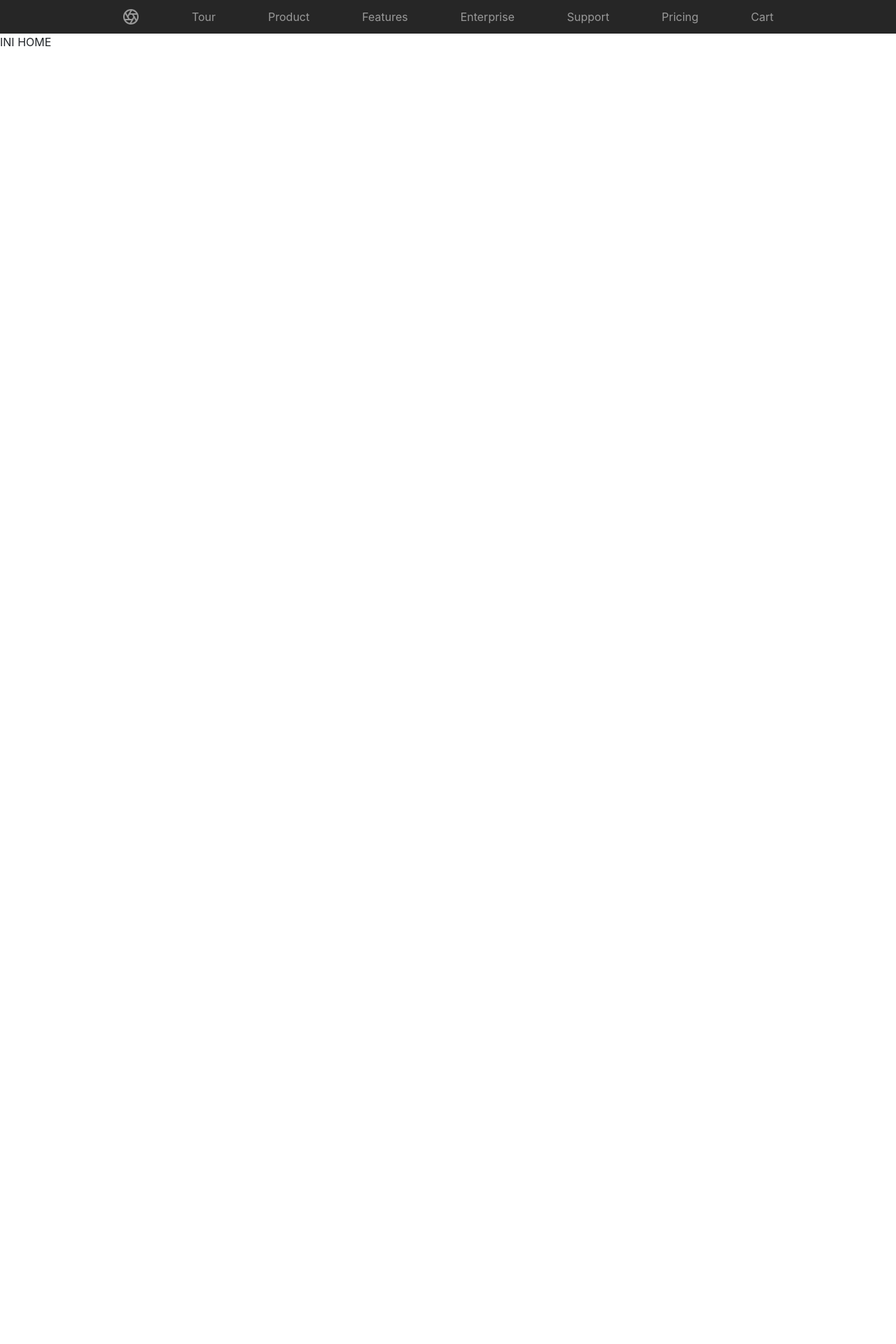
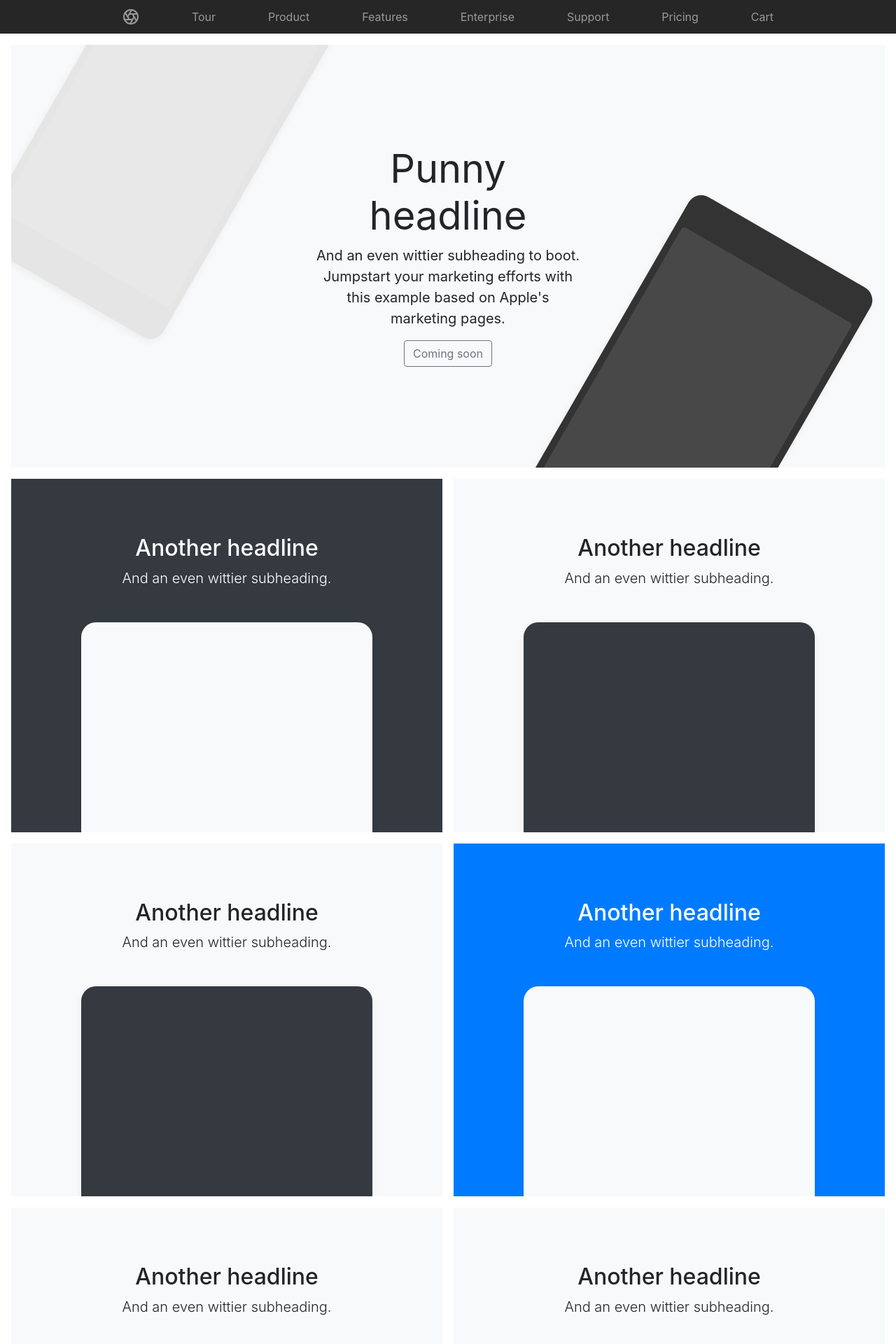
Before and after one commit to suprais/vans, a CodeIgniter app: page /vans/ in a window 1280 px wide. Shown: the top 1920 px of the page at 70% size. Before the commit the page ends 66 px from the top, so only its background shows below. Run offline with CodeIgniter, Linux system fonts and the light colour scheme; some libraries are stand-ins or nearby versions.

Commit message:
Mengubah View Home , dan CRUD Member

```diff
--- a/application/views/footer.php
+++ b/application/views/footer.php
@@ -4,9 +4,14 @@
 <!-- Bootstrap core JavaScript
     ================================================== -->
     <!-- Placed at the end of the document so the pages load faster -->
-    <script src="https://code.jquery.com/jquery-3.3.1.slim.min.js" integrity="sha384-q8i/X+965DzO0rT7abK41JStQIAqVgRVzpbzo5smXKp4YfRvH+8abtTE1Pi6jizo" crossorigin="anonymous"></script>
+
 <script src="https://cdnjs.cloudflare.com/ajax/libs/popper.js/1.14.3/umd/popper.min.js" integrity="sha384-ZMP7rVo3mIykV+2+9J3UJ46jBk0WLaUAdn689aCwoqbBJiSnjAK/l8WvCWPIPm49" crossorigin="anonymous"></script>
 <script src="https://stackpath.bootstrapcdn.com/bootstrap/4.1.1/js/bootstrap.min.js" integrity="sha384-smHYKdLADwkXOn1EmN1qk/HfnUcbVRZyYmZ4qpPea6sjB/pTJ0euyQp0Mk8ck+5T" crossorigin="anonymous"></script>
 
+<script src="https://cdn.datatables.net/1.10.16/js/jquery.dataTables.min.js"></script>
+	<script src="https://cdn.datatables.net/1.10.16/js/dataTables.bootstrap4.min.js"></script>
+	<script src="https://cdn.datatables.net/responsive/2.2.1/js/dataTables.responsive.min.js"></script>
+	<script src="https://cdn.datatables.net/responsive/2.2.1/js/responsive.bootstrap4.min.js"></script>
+
   </body>
 </html>
--- a/application/views/header.php
+++ b/application/views/header.php
@@ -14,6 +14,15 @@
 
     <!-- Custom styles for this template -->
     <link href="<?php echo base_url() ?>assets/css/carousel.css" rel="stylesheet">
+
+    <link rel="stylesheet" href="https://cdn.datatables.net/1.10.16/css/dataTables.bootstrap4.min.css">
+  <link rel="stylesheet" href="https://cdn.datatables.net/responsive/2.2.1/css/responsive.bootstrap4.min.css">
+
+
+      <script
+  src="https://code.jquery.com/jquery-3.3.1.js"
+  integrity="sha256-2Kok7MbOyxpgUVvAk/HJ2jigOSYS2auK4Pfzbm7uH60="
+  crossorigin="anonymous"></script>
   </head>
 
   <body>
--- a/application/views/home.php
+++ b/application/views/home.php
@@ -1,4 +1,80 @@
-<?php $this->load->view('header'); ?>
-<?php $this->load->view('navbar'); ?>
-INI HOME
-<?php $this->load->view('footer'); ?>
+<?php $this->load->view('header') ?>
+<?php $this->load->view('navbar') ?>
+<div class="position-relative overflow-hidden p-3 p-md-5 m-md-3 text-center bg-light">
+      <div class="col-md-5 p-lg-5 mx-auto my-5">
+        <h1 class="display-4 font-weight-normal">Punny headline</h1>
+        <p class="lead font-weight-normal">And an even wittier subheading to boot. Jumpstart your marketing efforts with this example based on Apple's marketing pages.</p>
+        <a class="btn btn-outline-secondary" href="#">Coming soon</a>
+      </div>
+      <div class="product-device box-shadow d-none d-md-block"></div>
+      <div class="product-device product-device-2 box-shadow d-none d-md-block"></div>
+    </div>
+
+    <div class="d-md-flex flex-md-equal w-100 my-md-3 pl-md-3">
+      <div class="bg-dark mr-md-3 pt-3 px-3 pt-md-5 px-md-5 text-center text-white overflow-hidden">
+        <div class="my-3 py-3">
+          <h2 class="display-5">Another headline</h2>
+          <p class="lead">And an even wittier subheading.</p>
+        </div>
+        <div class="bg-light box-shadow mx-auto" style="width: 80%; height: 300px; border-radius: 21px 21px 0 0;"></div>
+      </div>
+      <div class="bg-light mr-md-3 pt-3 px-3 pt-md-5 px-md-5 text-center overflow-hidden">
+        <div class="my-3 p-3">
+          <h2 class="display-5">Another headline</h2>
+          <p class="lead">And an even wittier subheading.</p>
+        </div>
+        <div class="bg-dark box-shadow mx-auto" style="width: 80%; height: 300px; border-radius: 21px 21px 0 0;"></div>
+      </div>
+    </div>
+
+    <div class="d-md-flex flex-md-equal w-100 my-md-3 pl-md-3">
+      <div class="bg-light mr-md-3 pt-3 px-3 pt-md-5 px-md-5 text-center overflow-hidden">
+        <div class="my-3 p-3">
+          <h2 class="display-5">Another headline</h2>
+          <p class="lead">And an even wittier subheading.</p>
+        </div>
+        <div class="bg-dark box-shadow mx-auto" style="width: 80%; height: 300px; border-radius: 21px 21px 0 0;"></div>
+      </div>
+      <div class="bg-primary mr-md-3 pt-3 px-3 pt-md-5 px-md-5 text-center text-white overflow-hidden">
+        <div class="my-3 py-3">
+          <h2 class="display-5">Another headline</h2>
+          <p class="lead">And an even wittier subheading.</p>
+        </div>
+        <div class="bg-light box-shadow mx-auto" style="width: 80%; height: 300px; border-radius: 21px 21px 0 0;"></div>
+      </div>
+    </div>
+
+    <div class="d-md-flex flex-md-equal w-100 my-md-3 pl-md-3">
+      <div class="bg-light mr-md-3 pt-3 px-3 pt-md-5 px-md-5 text-center overflow-hidden">
+        <div class="my-3 p-3">
+          <h2 class="display-5">Another headline</h2>
+          <p class="lead">And an even wittier subheading.</p>
+        </div>
+        <div class="bg-white box-shadow mx-auto" style="width: 80%; height: 300px; border-radius: 21px 21px 0 0;"></div>
+      </div>
+      <div class="bg-light mr-md-3 pt-3 px-3 pt-md-5 px-md-5 text-center overflow-hidden">
+        <div class="my-3 py-3">
+          <h2 class="display-5">Another headline</h2>
+          <p class="lead">And an even wittier subheading.</p>
+        </div>
+        <div class="bg-white box-shadow mx-auto" style="width: 80%; height: 300px; border-radius: 21px 21px 0 0;"></div>
+      </div>
+    </div>
+
+    <div class="d-md-flex flex-md-equal w-100 my-md-3 pl-md-3">
+      <div class="bg-light mr-md-3 pt-3 px-3 pt-md-5 px-md-5 text-center overflow-hidden">
+        <div class="my-3 p-3">
+          <h2 class="display-5">Another headline</h2>
+          <p class="lead">And an even wittier subheading.</p>
+        </div>
+        <div class="bg-white box-shadow mx-auto" style="width: 80%; height: 300px; border-radius: 21px 21px 0 0;"></div>
+      </div>
+      <div class="bg-light mr-md-3 pt-3 px-3 pt-md-5 px-md-5 text-center overflow-hidden">
+        <div class="my-3 py-3">
+          <h2 class="display-5">Another headline</h2>
+          <p class="lead">And an even wittier subheading.</p>
+        </div>
+        <div class="bg-white box-shadow mx-auto" style="width: 80%; height: 300px; border-radius: 21px 21px 0 0;"></div>
+      </div>
+    </div>
+<?php $this->load->view('footer') ?>
```
Also changed, not shown: application/controllers/Member.php (added, +69 -0 lines), application/models/Member_model.php (added, +45 -0 lines), application/views/member/member.php (added, +44 -0 lines), application/views/member/tambah.php (added, +60 -0 lines), application/views/member/ubah.php (added, +57 -0 lines).
